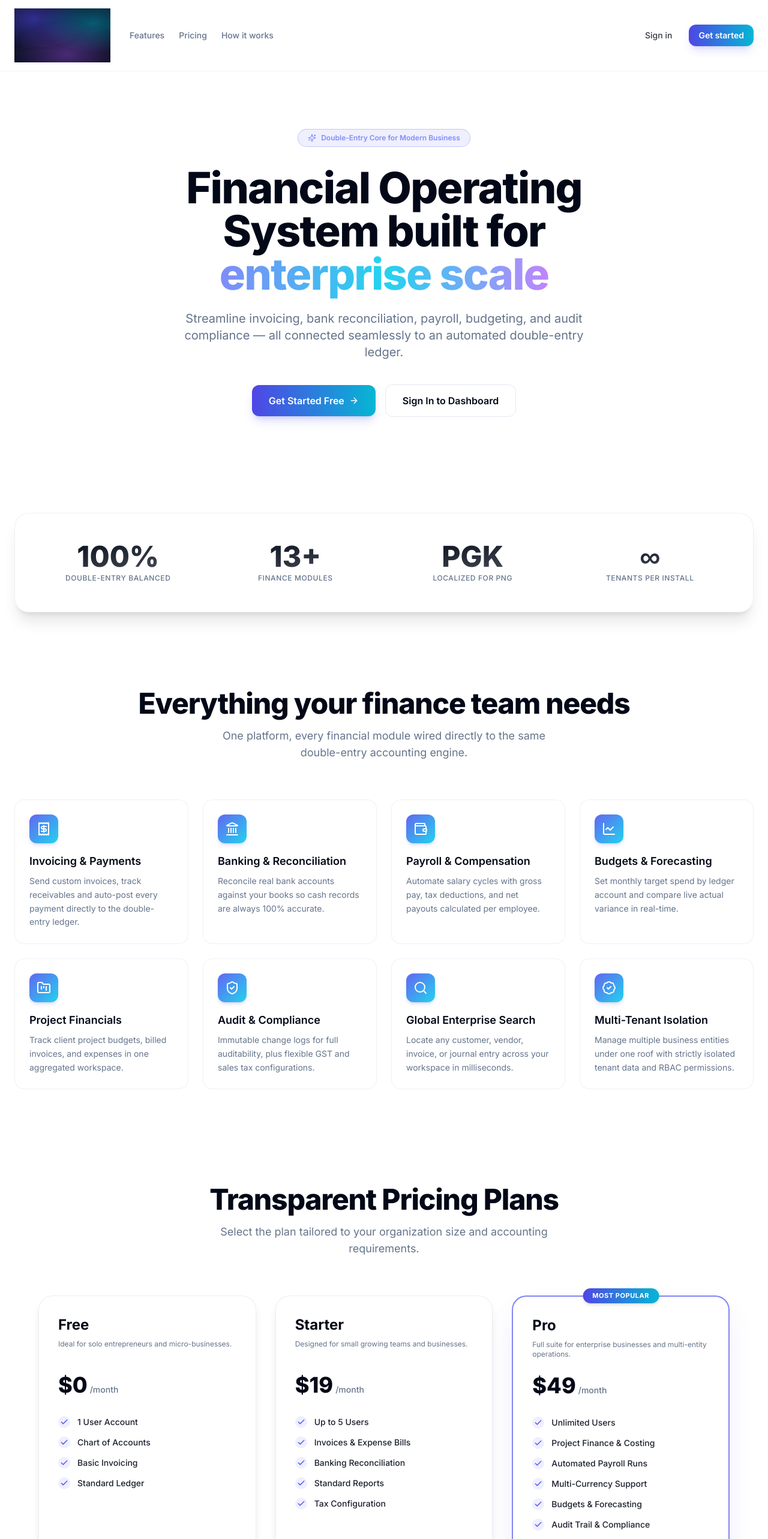
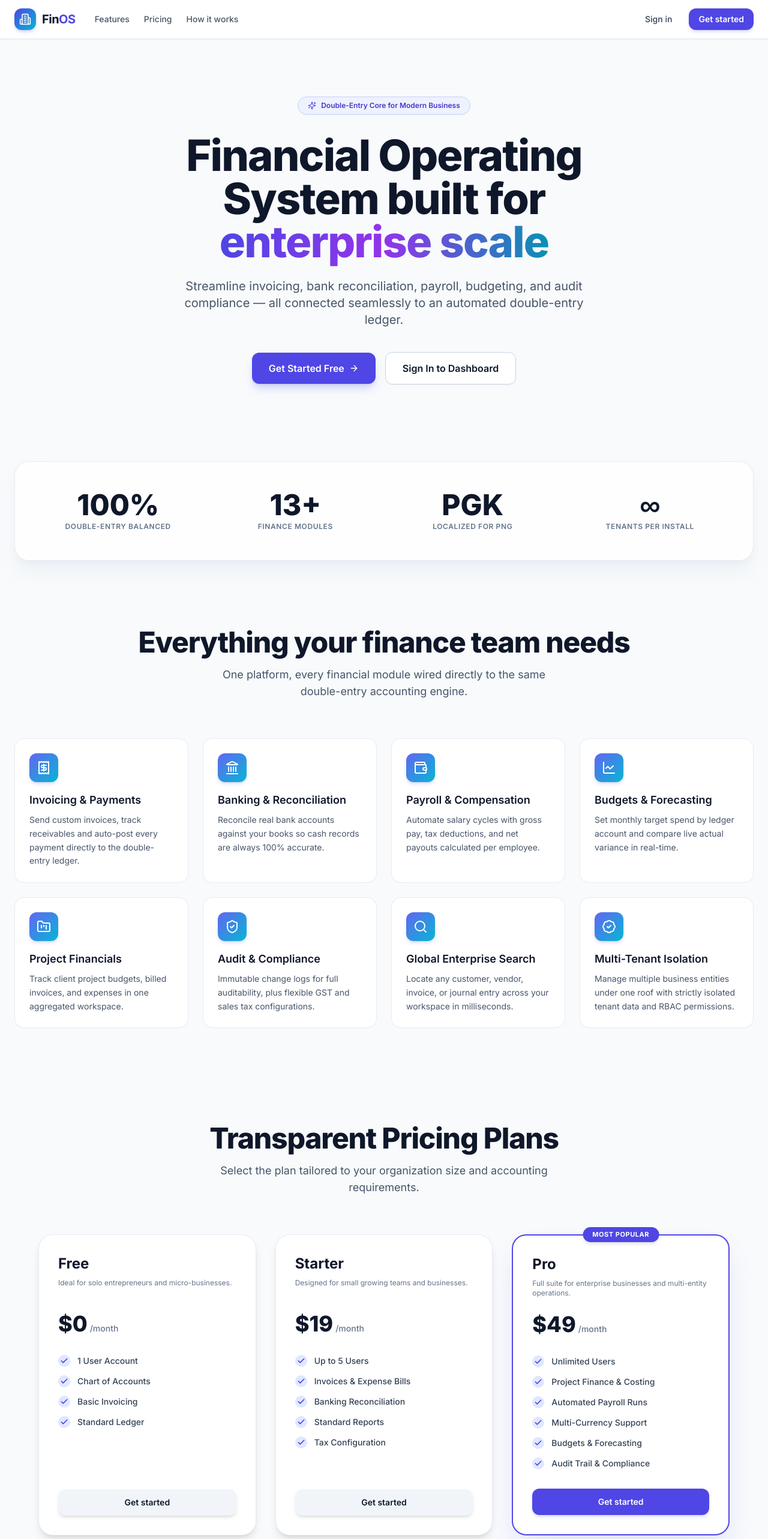
Before and after one commit to BraenovaITSolutionsPNG/Finos, a Next.js app in the folder frontend/: page / in a window 1280 px wide. Shown: the top 2566 px of the page at 60% size. Built offline with nearby package versions, Linux system fonts and the light colour scheme.

Commit message:
fix: replace background svg logo with FinOS icon brand component and apply high-contrast hero typography

```diff
--- a/frontend/app/page.tsx
+++ b/frontend/app/page.tsx
@@ -1,6 +1,5 @@
 "use client";
 
-import Image from "next/image";
 import Link from "next/link";
 import {
   Receipt,
@@ -16,6 +15,7 @@
   ArrowRight,
   Sparkles,
   Check,
+  Building2,
 } from "lucide-react";
 import { useState } from "react";
 
@@ -73,28 +73,27 @@
   const [open, setOpen] = useState(false);
 
   return (
-    <main className="min-h-screen bg-background text-foreground selection:bg-indigo-500 selection:text-white">
+    <main className="min-h-screen bg-slate-50 dark:bg-slate-950 text-slate-900 dark:text-slate-50 selection:bg-indigo-500 selection:text-white">
       {/* Navigation Bar */}
-      <header className="sticky top-0 z-50 border-b border-border/50 bg-background/80 backdrop-blur-xl">
+      <header className="sticky top-0 z-50 border-b border-slate-200/80 dark:border-slate-800 bg-white/90 dark:bg-slate-950/90 backdrop-blur-xl shadow-sm">
         <div className="max-w-7xl mx-auto px-6 flex items-center justify-between py-3.5">
           <div className="flex items-center gap-8">
-            <Link href="/" className="flex items-center gap-3">
-              <Image
-                src="/landing-bg.svg"
-                alt="FinOS"
-                width={160}
-                height={32}
-                className="dark:invert"
-              />
+            <Link href="/" className="flex items-center gap-2.5 group">
+              <div className="grid h-9 w-9 place-items-center rounded-xl bg-gradient-to-br from-indigo-600 to-cyan-500 text-white shadow-md shadow-indigo-500/25 group-hover:scale-105 transition">
+                <Building2 className="h-5 w-5" />
+              </div>
+              <span className="text-xl font-bold tracking-tight text-slate-900 dark:text-white">
+                Fin<span className="text-indigo-600 dark:text-indigo-400">OS</span>
+              </span>
             </Link>
-            <nav className="hidden md:flex items-center gap-6 text-sm font-medium text-muted-foreground">
-              <a href="#features" className="transition hover:text-foreground">
+            <nav className="hidden md:flex items-center gap-6 text-sm font-medium text-slate-600 dark:text-slate-400">
+              <a href="#features" className="transition hover:text-slate-900 dark:hover:text-white">
                 Features
               </a>
-              <a href="#plans" className="transition hover:text-foreground">
+              <a href="#plans" className="transition hover:text-slate-900 dark:hover:text-white">
                 Pricing
               </a>
-              <a href="#how" className="transition hover:text-foreground">
+              <a href="#how" className="transition hover:text-slate-900 dark:hover:text-white">
                 How it works
               </a>
             </nav>
@@ -104,13 +103,13 @@
           <div className="hidden items-center gap-3 md:flex">
             <Link
               href="/login"
-              className="rounded-xl px-4 py-2 text-sm font-medium text-foreground/80 transition hover:text-foreground hover:bg-muted/50"
+              className="rounded-xl px-4 py-2 text-sm font-medium text-slate-700 dark:text-slate-300 transition hover:text-slate-900 hover:bg-slate-100 dark:hover:bg-slate-900"
             >
               Sign in
             </Link>
             <Link
               href="/register"
-              className="rounded-xl bg-gradient-to-r from-indigo-600 to-cyan-500 px-4 py-2 text-sm font-semibold text-white shadow-lg shadow-indigo-500/20 transition hover:opacity-95 hover:shadow-indigo-500/35"
+              className="rounded-xl bg-indigo-600 hover:bg-indigo-700 px-4 py-2 text-sm font-semibold text-white shadow-md shadow-indigo-500/20 transition hover:scale-[1.02]"
             >
               Get started
             </Link>
@@ -118,7 +117,7 @@
 
           {/* Mobile Hamburger Toggle */}
           <button
-            className="grid h-9 w-9 place-items-center rounded-lg border border-border text-foreground md:hidden"
+            className="grid h-9 w-9 place-items-center rounded-lg border border-slate-200 dark:border-slate-800 text-slate-700 dark:text-slate-300 md:hidden"
             onClick={() => setOpen((v) => !v)}
             aria-label="Toggle menu"
           >
@@ -128,40 +127,40 @@
 
         {/* Mobile Navigation Menu */}
         {open && (
-          <div className="border-t border-border bg-background px-6 py-4 md:hidden animate-fade-up">
+          <div className="border-t border-slate-200 dark:border-slate-800 bg-white dark:bg-slate-950 px-6 py-4 md:hidden animate-fade-up">
             <nav className="flex flex-col gap-3 text-sm font-medium">
               <a
                 href="#features"
-                className="py-1 text-muted-foreground hover:text-foreground"
+                className="py-1 text-slate-600 dark:text-slate-400 hover:text-slate-900"
                 onClick={() => setOpen(false)}
               >
                 Features
               </a>
               <a
                 href="#plans"
-                className="py-1 text-muted-foreground hover:text-foreground"
+                className="py-1 text-slate-600 dark:text-slate-400 hover:text-slate-900"
                 onClick={() => setOpen(false)}
               >
                 Pricing
               </a>
               <a
                 href="#how"
-                className="py-1 text-muted-foreground hover:text-foreground"
+                className="py-1 text-slate-600 dark:text-slate-400 hover:text-slate-900"
                 onClick={() => setOpen(false)}
               >
                 How it works
               </a>
-              <hr className="my-2 border-border" />
+              <hr className="my-2 border-slate-200 dark:border-slate-800" />
               <Link
                 href="/login"
-                className="rounded-xl px-4 py-2 text-center font-medium text-foreground/80 hover:bg-muted"
+                className="rounded-xl px-4 py-2 text-center font-medium text-slate-700 hover:bg-slate-100"
                 onClick={() => setOpen(false)}
               >
                 Sign in
               </Link>
               <Link
                 href="/register"
-                className="rounded-xl bg-gradient-to-r from-indigo-600 to-cyan-500 px-4 py-2 text-center font-semibold text-white shadow-md"
+                className="rounded-xl bg-indigo-600 px-4 py-2 text-center font-semibold text-white shadow-md"
                 onClick={() => setOpen(false)}
               >
                 Get started
@@ -173,41 +172,34 @@
 
       {/* Main Content */}
       <div className="relative overflow-hidden">
-        {/* Background Aurora / Glow Effects */}
-        <div className="pointer-events-none absolute inset-0 -z-10 overflow-hidden">
-          <div className="absolute inset-0 animate-aurora bg-[radial-gradient(circle_at_20%_20%,#4f46e5_0%,transparent_45%),radial-gradient(circle_at_80%_30%,#06b6d4_0%,transparent_45%),radial-gradient(circle_at_50%_80%,#a855f7_0%,transparent_50%)] opacity-30" />
-          <div className="absolute -left-32 top-24 h-96 w-96 animate-float rounded-full bg-indigo-500/25 blur-3xl" />
-          <div className="absolute -right-24 top-1/3 h-96 w-96 animate-float-slow rounded-full bg-cyan-400/20 blur-3xl" />
-        </div>
-
         {/* HERO SECTION */}
-        <section className="relative z-10 max-w-7xl mx-auto px-6 pt-16 pb-20 text-center md:pt-24 md:pb-28">
-          <div className="inline-flex items-center gap-2 rounded-full border border-indigo-500/30 bg-indigo-500/10 px-4 py-1.5 text-xs font-semibold text-indigo-400 mb-8 animate-fade-up">
-            <Sparkles className="h-3.5 w-3.5 text-indigo-400" />
+        <section className="relative z-10 max-w-7xl mx-auto px-6 pt-16 pb-16 text-center md:pt-24 md:pb-24">
+          <div className="inline-flex items-center gap-2 rounded-full border border-indigo-200 dark:border-indigo-800 bg-indigo-50 dark:bg-indigo-950/60 px-4 py-1.5 text-xs font-semibold text-indigo-700 dark:text-indigo-300 mb-8 shadow-sm">
+            <Sparkles className="h-3.5 w-3.5 text-indigo-600 dark:text-indigo-400" />
             <span>Double-Entry Core for Modern Business</span>
           </div>
 
-          <h1 className="mx-auto max-w-4xl text-4xl font-extrabold tracking-tight md:text-6xl lg:text-7xl mb-6 animate-fade-up">
+          <h1 className="mx-auto max-w-4xl text-4xl font-extrabold tracking-tight text-slate-900 dark:text-white md:text-6xl lg:text-7xl mb-6 leading-tight">
             Financial Operating System built for{" "}
-            <span className="bg-gradient-to-r from-indigo-400 via-cyan-400 to-purple-400 bg-clip-text text-transparent">
+            <span className="bg-gradient-to-r from-indigo-600 via-purple-600 to-cyan-600 dark:from-indigo-400 dark:via-purple-400 dark:to-cyan-400 bg-clip-text text-transparent">
               enterprise scale
             </span>
           </h1>
 
-          <p className="mx-auto max-w-2xl text-base text-muted-foreground md:text-xl mb-10 animate-fade-up">
+          <p className="mx-auto max-w-2xl text-base text-slate-600 dark:text-slate-400 md:text-xl mb-10 leading-relaxed">
             Streamline invoicing, bank reconciliation, payroll, budgeting, and audit compliance — all connected seamlessly to an automated double-entry ledger.
           </p>
 
-          <div className="flex flex-col sm:flex-row items-center justify-center gap-4 animate-fade-up">
+          <div className="flex flex-col sm:flex-row items-center justify-center gap-4">
             <Link
               href="/register"
-              className="w-full sm:w-auto inline-flex items-center justify-center gap-2 rounded-xl bg-gradient-to-r from-indigo-600 to-cyan-500 px-7 py-3.5 font-semibold text-white shadow-lg shadow-indigo-500/25 transition hover:opacity-95 hover:scale-[1.02]"
+              className="w-full sm:w-auto inline-flex items-center justify-center gap-2 rounded-xl bg-indigo-600 hover:bg-indigo-700 px-7 py-3.5 font-semibold text-white shadow-lg shadow-indigo-500/25 transition hover:scale-[1.02]"
             >
               Get Started Free <ArrowRight className="h-4 w-4" />
             </Link>
             <Link
               href="/login"
-              className="w-full sm:w-auto inline-flex items-center justify-center gap-2 rounded-xl border border-border bg-card/60 px-7 py-3.5 font-semibold text-foreground backdrop-blur-md transition hover:bg-muted/80"
+              className="w-full sm:w-auto inline-flex items-center justify-center gap-2 rounded-xl border border-slate-300 dark:border-slate-700 bg-white dark:bg-slate-900 px-7 py-3.5 font-semibold text-slate-900 dark:text-white shadow-sm transition hover:bg-slate-50 dark:hover:bg-slate-800"
             >
               Sign In to Dashboard
             </Link>
@@ -215,14 +207,14 @@
         </section>
 
         {/* STATS SECTION */}
-        <section id="stats" className="max-w-7xl mx-auto px-6 py-12">
-          <div className="grid grid-cols-2 gap-4 sm:grid-cols-2 lg:grid-cols-4 rounded-3xl border border-border/60 bg-card/40 backdrop-blur-xl p-8 shadow-xl">
+        <section id="stats" className="max-w-7xl mx-auto px-6 py-8">
+          <div className="grid grid-cols-2 gap-4 sm:grid-cols-2 lg:grid-cols-4 rounded-3xl border border-slate-200/80 dark:border-slate-800 bg-white/80 dark:bg-slate-900/80 backdrop-blur-xl p-8 shadow-xl shadow-slate-200/50 dark:shadow-none">
             {STATS.map((stat, i) => (
               <div key={i} className="text-center p-4">
-                <p className="text-4xl md:text-5xl font-extrabold bg-gradient-to-br from-foreground to-foreground/70 bg-clip-text text-transparent mb-1">
+                <p className="text-4xl md:text-5xl font-extrabold text-slate-900 dark:text-white mb-1">
                   {stat.value}
                 </p>
-                <p className="text-xs uppercase tracking-wider text-muted-foreground font-medium">
+                <p className="text-xs uppercase tracking-wider text-slate-500 dark:text-slate-400 font-semibold">
                   {stat.label}
                 </p>
               </div>
@@ -233,10 +225,10 @@
         {/* FEATURES SECTION */}
         <section id="features" className="max-w-7xl mx-auto px-6 py-20">
           <div className="text-center mb-16">
-            <h2 className="text-3xl font-extrabold md:text-5xl tracking-tight mb-4">
+            <h2 className="text-3xl font-extrabold md:text-5xl tracking-tight text-slate-900 dark:text-white mb-4">
               Everything your finance team needs
             </h2>
-            <p className="max-w-xl mx-auto text-muted-foreground text-base md:text-lg">
+            <p className="max-w-xl mx-auto text-slate-600 dark:text-slate-400 text-base md:text-lg">
               One platform, every financial module wired directly to the same double-entry accounting engine.
             </p>
           </div>
@@ -245,14 +237,13 @@
             {FEATURES.map((f, i) => (
               <div
                 key={f.title}
-                className="group animate-pop-in rounded-2xl border border-border/60 bg-card/50 backdrop-blur-md p-6 transition-all duration-300 hover:-translate-y-1 hover:bg-card/80 hover:border-indigo-500/40 hover:shadow-xl hover:shadow-indigo-500/10"
-                style={{ animationDelay: `${i * 60}ms` }}
+                className="group rounded-2xl border border-slate-200/80 dark:border-slate-800 bg-white dark:bg-slate-900 p-6 transition-all duration-300 hover:-translate-y-1 hover:border-indigo-500/50 hover:shadow-xl hover:shadow-indigo-500/10"
               >
-                <div className="grid h-12 w-12 place-items-center rounded-xl bg-gradient-to-br from-indigo-500 to-cyan-400 text-white shadow-md shadow-indigo-500/20 mb-4 transition group-hover:scale-110">
+                <div className="grid h-12 w-12 place-items-center rounded-xl bg-gradient-to-br from-indigo-500 to-cyan-500 text-white shadow-md shadow-indigo-500/20 mb-4 transition group-hover:scale-105">
                   <f.icon className="h-6 w-6" />
                 </div>
-                <h3 className="font-semibold text-lg mb-2">{f.title}</h3>
-                <p className="text-sm text-muted-foreground leading-relaxed">
+                <h3 className="font-semibold text-lg text-slate-900 dark:text-white mb-2">{f.title}</h3>
+                <p className="text-sm text-slate-600 dark:text-slate-400 leading-relaxed">
                   {f.desc}
                 </p>
               </div>
@@ -263,10 +254,10 @@
         {/* PRICING / PLANS SECTION */}
         <section id="plans" className="max-w-7xl mx-auto px-6 py-20">
           <div className="text-center mb-16">
-            <h2 className="text-3xl font-extrabold md:text-5xl tracking-tight mb-4">
+            <h2 className="text-3xl font-extrabold md:text-5xl tracking-tight text-slate-900 dark:text-white mb-4">
               Transparent Pricing Plans
             </h2>
-            <p className="max-w-xl mx-auto text-muted-foreground text-base md:text-lg">
+            <p className="max-w-xl mx-auto text-slate-600 dark:text-slate-400 text-base md:text-lg">
               Select the plan tailored to your organization size and accounting requirements.
             </p>
           </div>
@@ -305,33 +296,33 @@
                   key={plan.name}
                   className={`relative flex flex-col rounded-3xl p-8 transition-all duration-300 hover:-translate-y-1 ${
                     isPro
-                      ? "border-2 border-indigo-500/80 bg-card/90 shadow-2xl shadow-indigo-500/20"
-                      : "border border-border/70 bg-card/40 backdrop-blur-md shadow-lg hover:border-border"
+                      ? "border-2 border-indigo-600 bg-white dark:bg-slate-900 shadow-2xl shadow-indigo-500/20"
+                      : "border border-slate-200/80 dark:border-slate-800 bg-white dark:bg-slate-900 shadow-lg"
                   }`}
                 >
                   {isPro && (
-                    <div className="absolute -top-3.5 left-1/2 -translate-x-1/2 rounded-full bg-gradient-to-r from-indigo-600 to-cyan-500 px-4 py-1 text-[11px] font-bold uppercase tracking-wider text-white shadow-md">
+                    <div className="absolute -top-3.5 left-1/2 -translate-x-1/2 rounded-full bg-indigo-600 px-4 py-1 text-[11px] font-bold uppercase tracking-wider text-white shadow-md">
                       Most Popular
                     </div>
                   )}
 
                   <div className="mb-6">
-                    <h3 className="text-2xl font-bold mb-2">{plan.name}</h3>
-                    <p className="text-xs text-muted-foreground h-8">{plan.desc}</p>
+                    <h3 className="text-2xl font-bold text-slate-900 dark:text-white mb-2">{plan.name}</h3>
+                    <p className="text-xs text-slate-500 dark:text-slate-400 h-8">{plan.desc}</p>
                   </div>
 
                   <div className="flex items-baseline gap-1 mb-8">
-                    <span className="text-4xl font-extrabold">${plan.price}</span>
-                    <span className="text-sm font-medium text-muted-foreground">/month</span>
+                    <span className="text-4xl font-extrabold text-slate-900 dark:text-white">${plan.price}</span>
+                    <span className="text-sm font-medium text-slate-500 dark:text-slate-400">/month</span>
                   </div>
 
                   <ul className="space-y-3.5 mb-8 flex-1">
                     {plan.features.map((feat) => (
                       <li key={feat} className="flex items-center gap-3 text-sm">
-                        <div className="grid h-5 w-5 flex-shrink-0 place-items-center rounded-full bg-indigo-500/10 text-indigo-500">
+                        <div className="grid h-5 w-5 flex-shrink-0 place-items-center rounded-full bg-indigo-100 dark:bg-indigo-950 text-indigo-600 dark:text-indigo-400">
                           <Check className="h-3.5 w-3.5 stroke-[3]" />
                         </div>
-                        <span className="text-foreground/90 font-medium">{feat}</span>
+                        <span className="text-slate-700 dark:text-slate-300 font-medium">{feat}</span>
                       </li>
                     ))}
                   </ul>
@@ -340,8 +331,8 @@
                     href="/register"
                     className={`block w-full rounded-xl py-3 text-center text-sm font-semibold transition shadow-md ${
                       isPro
-                        ? "bg-gradient-to-r from-indigo-600 to-cyan-500 text-white hover:opacity-95 shadow-indigo-500/20"
-                        : "bg-muted text-foreground hover:bg-muted/80"
+                        ? "bg-indigo-600 hover:bg-indigo-700 text-white shadow-indigo-500/20"
+                        : "bg-slate-100 hover:bg-slate-200 dark:bg-slate-800 dark:hover:bg-slate-700 text-slate-900 dark:text-white"
                     }`}
                   >
                     Get started
@@ -355,10 +346,10 @@
         {/* HOW IT WORKS SECTION */}
         <section id="how" className="max-w-7xl mx-auto px-6 py-20">
           <div className="text-center mb-16">
-            <h2 className="text-3xl font-extrabold md:text-5xl tracking-tight mb-4">
+            <h2 className="text-3xl font-extrabold md:text-5xl tracking-tight text-slate-900 dark:text-white mb-4">
               How FinOS Works
             </h2>
-            <p className="max-w-xl mx-auto text-muted-foreground text-base md:text-lg">
+            <p className="max-w-xl mx-auto text-slate-600 dark:text-slate-400 text-base md:text-lg">
               Get up and running in minutes with automatic double-entry journal balance.
             </p>
           </div>
@@ -383,13 +374,13 @@
             ].map((step) => (
               <div
                 key={step.n}
-                className="flex flex-col rounded-2xl border border-border/60 bg-card/40 backdrop-blur-md p-8 transition hover:border-indigo-500/30"
+                className="flex flex-col rounded-2xl border border-slate-200/80 dark:border-slate-800 bg-white dark:bg-slate-900 p-8 transition hover:border-indigo-500/50 shadow-md"
               >
-                <span className="text-5xl font-black bg-gradient-to-r from-indigo-500 to-cyan-400 bg-clip-text text-transparent mb-4">
+                <span className="text-5xl font-black text-indigo-600 dark:text-indigo-400 mb-4">
                   {step.n}
                 </span>
-                <h3 className="font-bold text-xl mb-2">{step.t}</h3>
-                <p className="text-sm text-muted-foreground leading-relaxed">
+                <h3 className="font-bold text-xl text-slate-900 dark:text-white mb-2">{step.t}</h3>
+                <p className="text-sm text-slate-600 dark:text-slate-400 leading-relaxed">
                   {step.d}
                 </p>
               </div>
@@ -398,28 +389,27 @@
         </section>
 
         {/* FOOTER */}
-        <footer className="border-t border-border/60 bg-card/40 backdrop-blur-md py-12">
+        <footer className="border-t border-slate-200 dark:border-slate-800 bg-white dark:bg-slate-950 py-12">
           <div className="max-w-7xl mx-auto px-6 flex flex-col md:flex-row items-center justify-between gap-6">
-            <div className="flex items-center gap-3">
-              <Image
-                src="/landing-bg.svg"
-                alt="FinOS"
-                width={140}
-                height={28}
-                className="dark:invert opacity-90"
-              />
+            <div className="flex items-center gap-2.5">
+              <div className="grid h-8 w-8 place-items-center rounded-lg bg-indigo-600 text-white">
+                <Building2 className="h-4 w-4" />
+              </div>
+              <span className="text-lg font-bold tracking-tight text-slate-900 dark:text-white">
+                Fin<span className="text-indigo-600 dark:text-indigo-400">OS</span>
+              </span>
             </div>
-            <p className="text-xs text-muted-foreground text-center">
+            <p className="text-xs text-slate-500 dark:text-slate-400 text-center">
               © {new Date().getFullYear()} FinOS Platform. Financial Operating System for Business. All rights reserved.
             </p>
-            <div className="flex items-center gap-6 text-xs text-muted-foreground font-medium">
-              <a href="#features" className="hover:text-foreground transition">
+            <div className="flex items-center gap-6 text-xs text-slate-500 dark:text-slate-400 font-medium">
+              <a href="#features" className="hover:text-slate-900 dark:hover:text-white transition">
                 Features
               </a>
-              <a href="#plans" className="hover:text-foreground transition">
+              <a href="#plans" className="hover:text-slate-900 dark:hover:text-white transition">
                 Pricing
               </a>
-              <a href="#how" className="hover:text-foreground transition">
+              <a href="#how" className="hover:text-slate-900 dark:hover:text-white transition">
                 How it works
               </a>
             </div>
```
